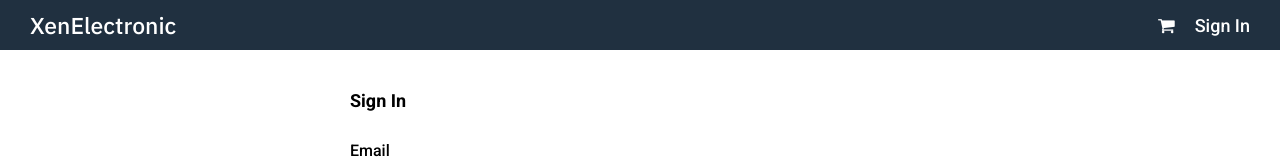
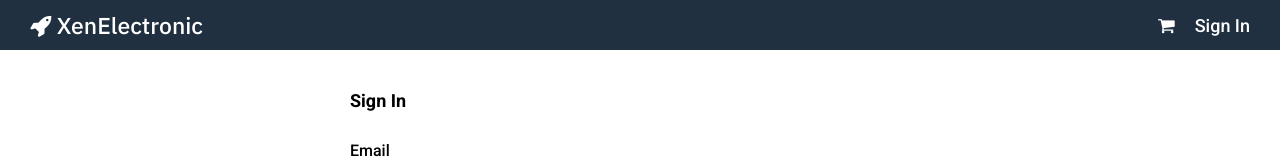
Before and after one commit to Selenophilia/XenElectronic-project, a React (Create React App) app in the folder front-end/: page /login in a window 1280 px wide. Shown: the top 160 px of the page. Built offline with nearby package versions, Linux system fonts and the light colour scheme.

Commit message:
Added logo at navbar:

```diff
--- a/front-end/src/components/Navbar.js
+++ b/front-end/src/components/Navbar.js
@@ -16,7 +16,7 @@ function Navbar(){
     return(
         <header className="row">
             <div>
-                <Link to="/"> XenElectronic </Link>
+                <Link to="/"><i class="fa fa-rocket"></i> XenElectronic </Link>
             </div>
 
             <div>
```
